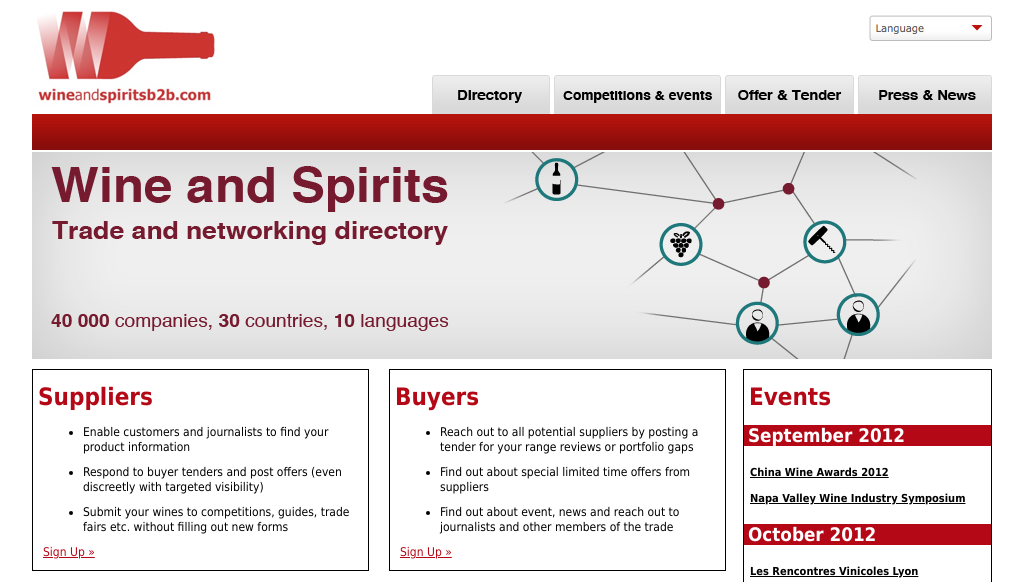
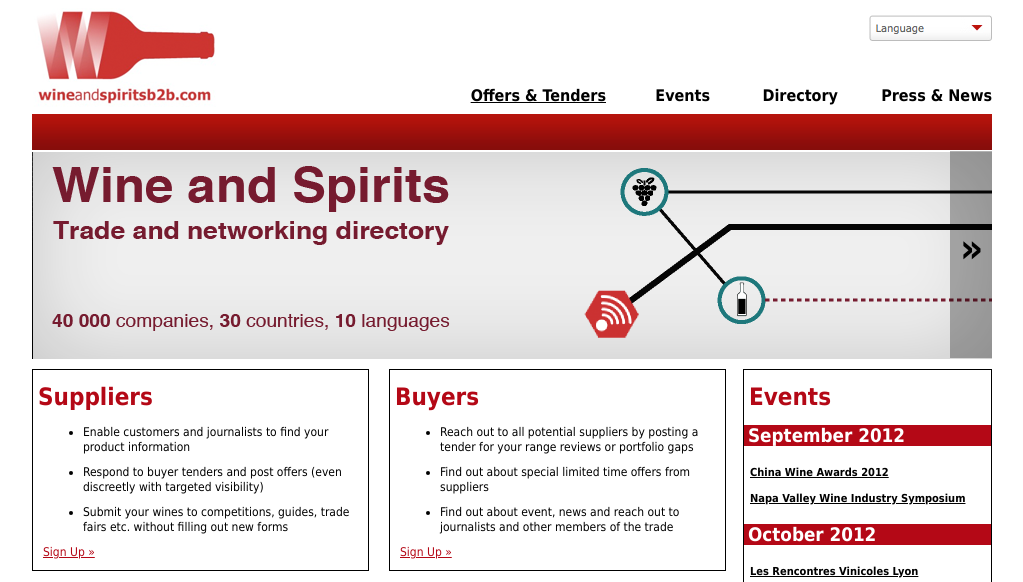
Before and after one commit to jimmytidey/wsb2b, a PHP site: page /v1.php in a window 1280 px wide. Shown: the top 582 px of the page, without its empty margins (128-1151 px from the left). Run offline with PHP 8.4, Linux system fonts and the light colour scheme; some libraries are stand-ins or nearby versions.

Commit message:
automated commit

```diff
--- a/html/css/main.css
+++ b/html/css/main.css
@@ -107,7 +107,44 @@ h2 {
 #content_holder {
 	height:207px;
 	background-image:url(../resources/banner_bkg.png);
+	overflow:hidden;
+	width:960px;
+	position:relative;
 }
+
+#scroll {
+	left:0px;
+	position:absolute;
+}
+
+#arrow_left {
+	background: none repeat scroll 0 0 rgba(0, 0, 0, 0.3);
+    cursor: pointer;
+    font-size: 40px;
+    height: 117px;
+    left: 0px;
+    padding-left: 5px;
+    padding-top: 90px;
+    position: absolute;
+    top: 143px;
+    width: 32px;
+	display:none;
+}
+
+#arrow_right {
+    background: none repeat scroll 0 0 rgba(0, 0, 0, 0.3);
+    cursor: pointer;
+    font-size: 40px;
+    height: 117px;
+    padding-left: 10px;
+    padding-top: 90px;
+    position: absolute;
+    right: 0;
+    top: 143px;
+    width: 32px;
+}
+
+
 
 #content_holder p{
 	font-size:18px;
@@ -119,23 +156,27 @@ h2 {
 
 /* TABS */
 
+#offer {
+	position: absolute;
+	right: 386px;
+	top: 80px;
+	text-decoration:underline;
+}
+
+#comp {
+	position: absolute;
+	right: 282px;
+	top: 80px;
+}
+
 #directory {
-   position: absolute;
-   right: 442px;
-   top: 67px;
+	position: absolute;
+	right: 154px;
+	top: 80px;
 }
-#comp {
-   position: absolute;
-   right: 271px;
-   top: 67px;
-}
-#offer {
-   position: absolute;
-   right: 138px;
-   top: 67px;
-}
+
 #press {
    position: absolute;
    right: 0px;
-   top: 67px;
+   top: 80px;
 }
--- a/html/v1.php
+++ b/html/v1.php
@@ -20,24 +20,54 @@
 
     <script>
         $(document).ready(function() {
-            $('.tab').mouseover(function(){
-                var img_src = $(this).attr('src');
-                img_src = img_src.split('.');
-                $(this).attr('src', img_src[0] + "_down.png");
-                var type = $(this).attr('id');
-                type +='_text';
+            $('#arrow_right').click(function() {
 
-                var html = $('#'+type).html();
+                //show left arrow
+                if(parseInt($('#scroll').css('left')) == 0) {
+                    $('#arrow_left').css('display', 'block');
+                }
 
-                $('#content_holder').html(html);
-            });
+                 if(parseInt($('#scroll').css('left')) > -5400 && !$('#scroll').is(":animated")) {
 
-            $('.tab').mouseout(function(){
-                var img_src = $(this).attr('src');
-                img_src = img_src.split('_');
-                $(this).attr('src', img_src[0] + "_"+ img_src[1] +".png");
-                $('#content_holder').html("<img src='resources/banner_v1.png' />");
-            });
+                     $('#scroll').animate({
+                         left: '-=960'
+                     });
+
+                     //assign selected state to next link
+                     $('[data-selected="true"]').attr('data-selected', 'false').next().attr('data-selected', 'true');
+
+                     //underline correct link
+                     $('[data-selected="false"]').css('text-decoration', 'none');
+                     $('[data-selected="true"]').css('text-decoration', 'underline');
+                 }
+
+
+             });
+
+             $('#arrow_left').click(function() {
+
+                    if(parseInt($('#scroll').css('left')) < 0 && !$('#item_container').is(":animated") ) {
+
+                     $('#scroll').animate({
+                         left: '+=960'
+                    });
+
+                    //assign selected state to next link
+                    $('[data-selected="true"]').attr('data-selected', 'false').prev().attr('data-selected', 'true');
+
+                    //underline correct link
+                    $('[data-selected="false"]').css('text-decoration', 'none');
+                    $('[data-selected="true"]').css('text-decoration', 'underline');
+
+
+                    //hide left arrow if necessary
+                    console.log(parseInt($('#scroll').css('left')));
+                    if(parseInt($('#scroll').css('left')) >= -960) {
+                        $('#arrow_left').css('display', 'none');
+                    }
+
+                 }
+             });
         });
 
 
@@ -49,14 +79,19 @@
     <div id='container'>
         <img src='resources/header.png' />
 
-        <img src='resources/tab_directory.png' id='directory' class='tab' />
-        <img src='resources/tab_comp.png' id='comp' class='tab' />
-        <img src='resources/tab_offer.png' id='offer' class='tab' />
-        <img src='resources/tab_press.png' id='press' class='tab' />
+        <a id='offer' class='tab' data-selected='true' >Offers &amp; Tenders</a>
+        <a id='comp' class='tab' />Events</a>
+        <a id='directory' class='tab' />Directory</a>
+        <a id='press' class='tab' />Press &amp; News</a>
+
+
 
         <div id='content_holder'>
-            <img src='resources/banner_v1.png' />
+            <img src='resources/panorama.png' id='scroll' />
         </div>
+        <div id='arrow_left'>&laquo;</div>
+        <div id='arrow_right'>&raquo;</div>
+
 
         <div id='offer_text' class='tab_content'>
             <p>Tenders enable buyers to reach out to all potential suppliers for a given category of product and receive offers from them. Offers enable suppliers to let the buyers know about a limited time special offers (such as bin-ends) or branded products at especially attractive pricing. Free for buyers, pay as you go for sellers.</p>
```
Also changed, not shown: html/resources/panorama-01.png (added), html/resources/panorama.png (added), 4 other files.
